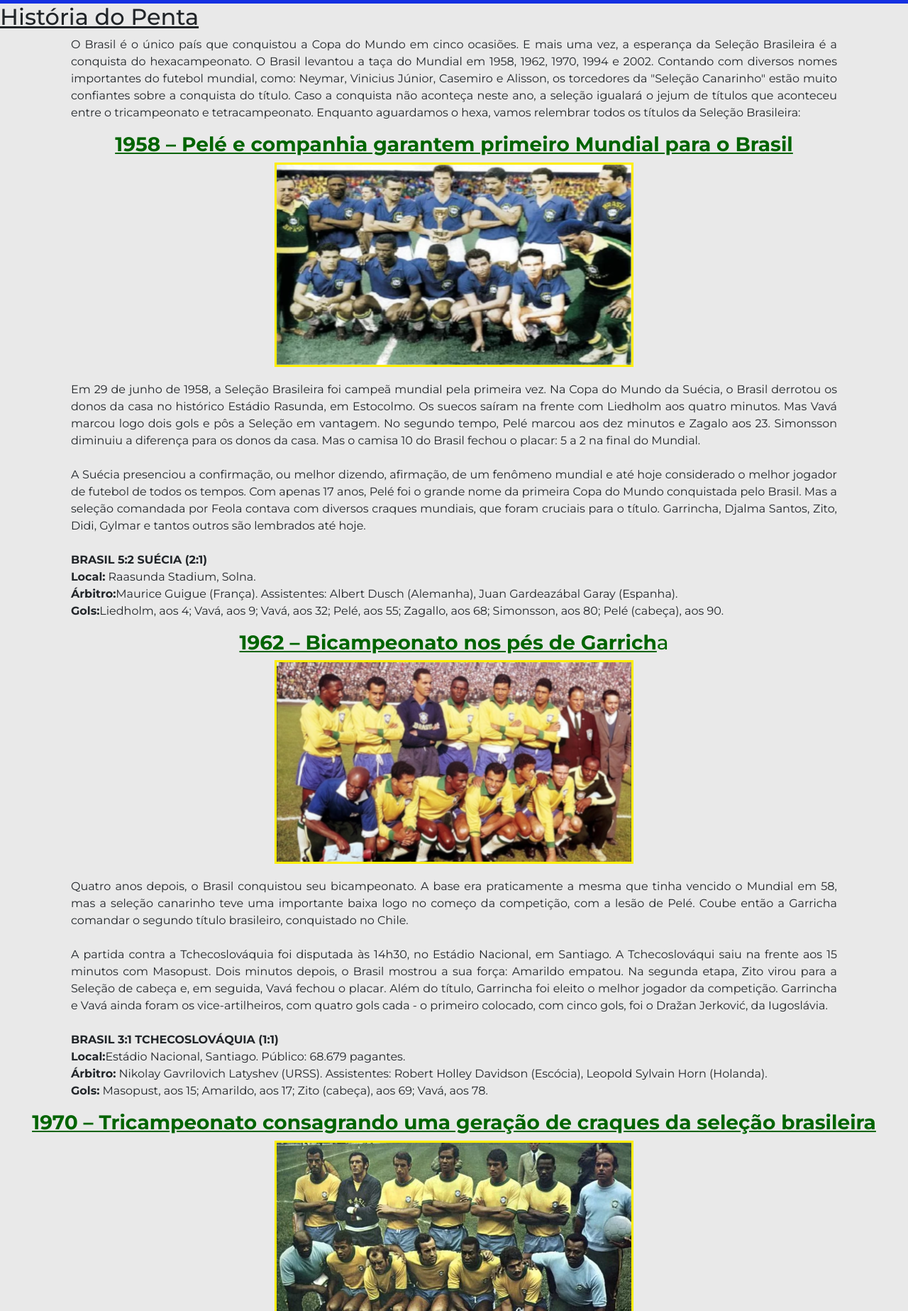
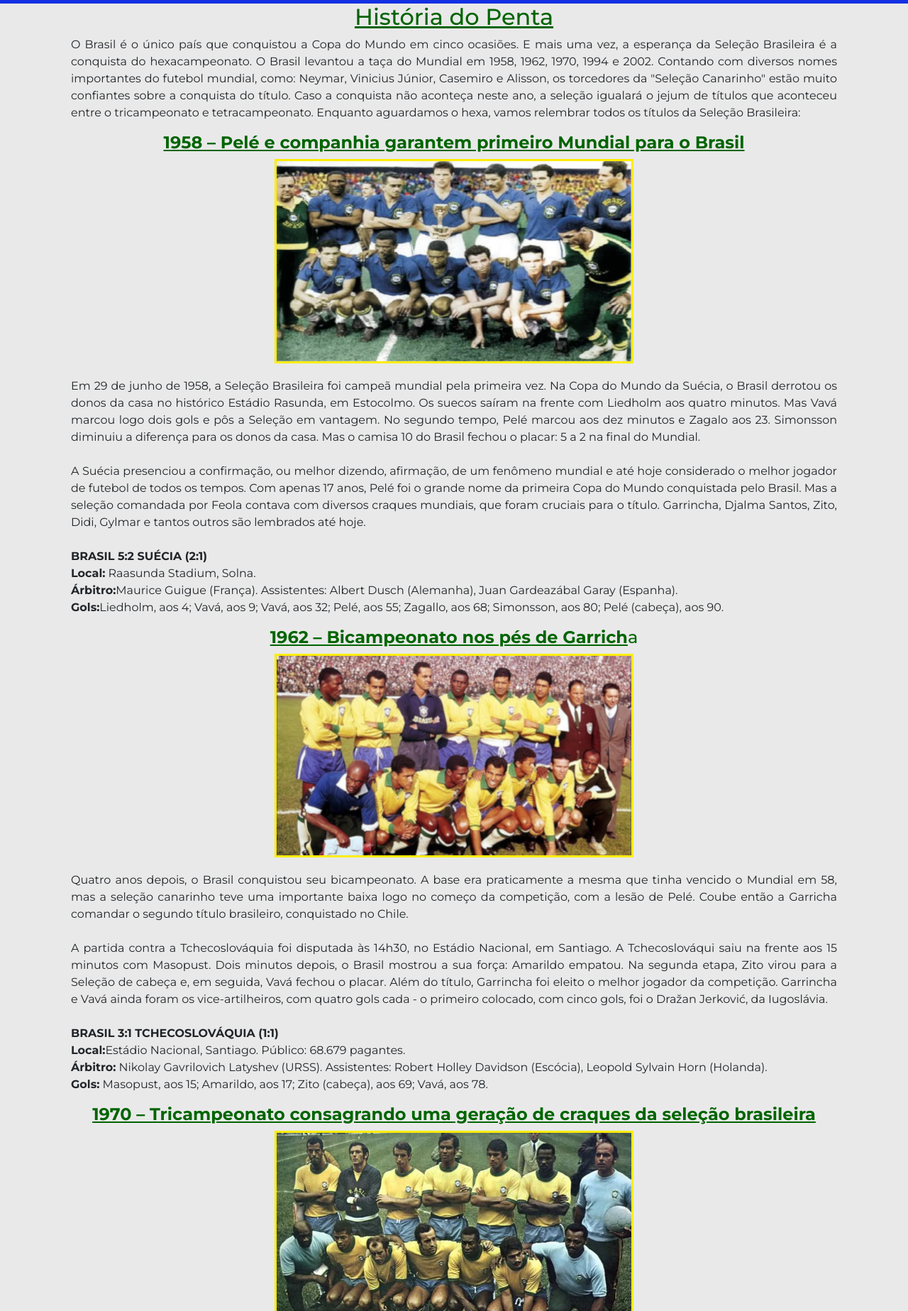
Before and after one commit to BragaMPedro/Projeto-FrontEnd-Essential---Grupo-4, a plain HTML site: page Museu-Penta.html in a window 1280 px wide. Shown: the part 53-1900 px from the top of the page at 71% size. Drawn offline with nearby package versions, Linux system fonts and the light colour scheme.

Commit message:
Mundanças
Mudanças

```diff
--- a/Museu-Penta.html
+++ b/Museu-Penta.html
@@ -55,10 +55,10 @@
 
     <script src="https://cdn.jsdelivr.net/npm/bootstrap@5.2.1/dist/js/bootstrap.bundle.min.js" integrity="sha384-u1OknCvxWvY5kfmNBILK2hRnQC3Pr17a+RTT6rIHI7NnikvbZlHgTPOOmMi466C8" crossorigin="anonymous"></script>
 
-    <h2><ins>História do Penta</ins></h2>
+    <h2 class="Titulo"><ins>História do Penta</ins></h2>
     <p>O Brasil é o único país que conquistou a Copa do Mundo em cinco ocasiões. E mais uma vez, a esperança da Seleção Brasileira é a conquista do hexacampeonato. O Brasil levantou a taça do Mundial em 1958, 1962, 1970, 1994 e 2002. Contando com diversos nomes importantes do futebol mundial, como: Neymar, Vinicius Júnior, Casemiro e Alisson, os torcedores da "Seleção Canarinho" estão muito confiantes sobre a conquista do título. Caso a conquista não aconteça neste ano, a seleção igualará o jejum de títulos que aconteceu entre o tricampeonato e tetracampeonato. Enquanto aguardamos o hexa, vamos relembrar todos os títulos da Seleção Brasileira: </p>
 
-    <h3 class="Subtitulo"><strong><ins>1958 – Pelé e companhia garantem primeiro Mundial para o Brasil</ins></strong></h3>
+    <h4 class="Subtitulo"><strong><ins>1958 – Pelé e companhia garantem primeiro Mundial para o Brasil</ins></strong></h4>
         <img class="foto" src="/assets/img/1958finall.png" alt="Imagem Seleção 1958">
         <p>Em 29 de junho de 1958, a Seleção Brasileira foi campeã mundial pela primeira vez. Na Copa do Mundo da Suécia, o Brasil derrotou os donos da casa no histórico Estádio Rasunda, em Estocolmo. Os suecos saíram na frente com Liedholm aos quatro minutos. Mas Vavá marcou logo dois gols e pôs a Seleção em vantagem. No segundo tempo, Pelé marcou aos dez minutos e Zagalo aos 23. Simonsson diminuiu a diferença para os donos da casa. Mas o camisa 10 do Brasil fechou o placar: 5 a 2 na final do Mundial.<br>
         <br>
@@ -74,7 +74,7 @@
             <br>
             <strong>Gols:</strong>Liedholm, aos 4; Vavá, aos 9; Vavá, aos 32; Pelé, aos 55; Zagallo, aos 68; Simonsson, aos 80; Pelé (cabeça), aos 90.
         </p>
-    <h3 class="Subtitulo"><strong><ins>1962 – Bicampeonato nos pés de Garrich</ins></strong>a</h3>
+    <h4 class="Subtitulo"><strong><ins>1962 – Bicampeonato nos pés de Garrich</ins></strong>a</h4>
         <img class="foto"  src="./assets/img/1962final2.png" alt="Imagem Seleção 1962">
         <p>Quatro anos depois, o Brasil conquistou seu bicampeonato. A base era praticamente a mesma que tinha vencido o Mundial em 58, mas a seleção canarinho teve uma importante baixa logo no começo da competição, com a lesão de Pelé.
         Coube então a Garricha comandar o segundo título brasileiro, conquistado no Chile.<br>
@@ -86,7 +86,7 @@
             <strong>Árbitro:</strong> Nikolay Gavrilovich Latyshev (URSS). Assistentes: Robert Holley Davidson (Escócia), Leopold Sylvain Horn (Holanda).<br>
             <strong>Gols:</strong> Masopust, aos 15; Amarildo, aos 17; Zito (cabeça), aos 69; Vavá, aos 78.
         </p>
-    <h3 class="Subtitulo"><strong><ins>1970 – Tricampeonato consagrando uma geração de craques da seleção brasileira</ins></strong></h3>
+    <h4 class="Subtitulo"><strong><ins>1970 – Tricampeonato consagrando uma geração de craques da seleção brasileira</ins></strong></h4>
         <img class="foto"src="./assets/img/1970final.png" alt="Imagem Seleção 1970">
         <p>
         O futebol brasileiro vivia uma grande fase e o técnico montou aquela que para muitos foi a melhor seleção de todos os tempos. Com tantos craques à sua disposição, o Brasil tinha um meio de campo com “quatro camisas 10”. Pelé, mais uma vez, foi o grande nome. Mas ao seu lado, ele contava com Gérson, Rivellino e Tostão. Félix, Jairzinho, Carlos Alberto Torres e outros foram nomes importantes na campanha do tri. Zagallo, presente nos títulos de 58 e 62, esteve presente na conquista de mais um título, mas dessa vez no banco de reservas, comandando a seleção brasileira<br>
@@ -98,7 +98,7 @@
             <strong>Árbitro:</strong> José Maria Ortiz de Mendibil Monastério (Espanha). Assistentes: Ferdinand Marschall (Áustria), Tofik Bakhramov (União Soviética).<br>
             <strong>Gols:</strong> Cubilla, aos 19; Clodoaldo, aos 45; Jairzinho, aos 76; Rivellino, aos 90.
         </p>
-    <h3 class="Subtitulo"><strong><ins>1994 – Fim do jejum, com um Brasil comandando por Romário</ins></strong></h3>
+    <h4 class="Subtitulo"><strong><ins>1994 – Fim do jejum, com um Brasil comandando por Romário</ins></strong></h4>
         <img class="foto"src="./assets/img/1994final.png" alt="Imagem Seleção 1994">
         <p>Depois do tricampeonato, a seleção brasileira passou 24 anos sem levantar a taça da Copa do Mundo. O Brasil teve grandes problemas nas eliminatórias e quase ficou de fora do Mundial.<br>
         <br>
@@ -111,7 +111,7 @@
             <strong>Local:</strong> Estádio Rose Bowl, em Pasadena (USA). Público: 94.194 espectadores.<br>
             <strong>Árbitro:</strong> Sándor Puhl (Hungria). Assistentes: Venancio Concepción Zárate Vásquez (Paraguai), Mohammed Fanaei (Irã)<br>
         </p>
-    <h3 class="Subtitulo"><strong><ins>2002 – “Família Scolari” garante o pentacampeonato brasileiro</ins></strong></h3>
+    <h4 class="Subtitulo"><strong><ins>2002 – “Família Scolari” garante o pentacampeonato brasileiro</ins></strong></h4>
     <img class="foto"src="./assets/img/2002final.png" alt="Imagem Seleção 2002">
          <p>A última conquista do Brasil aconteceu no dia 30 de junho de 2002, a Seleção Brasileira sagrou-se pentacampeã mundial. Luiz Felipe Scolari, que tinha trabalhos de destaque no Grêmio e Palmeiras, assumiu o comando do Brasil, após diversas trocas de técnicos durante o intervalo entre as Copas de 98 e 2002. Felipão teve à sua disposição uma seleção muito forte, com nomes importantes do futebol mundial. Ronaldo Fenômeno, em uma história de superação, após a convulsão na final de 98 e diversas lesões, foi o craque do Brasil em 2002, formando o “trio de Rs”, que contava também com os craques Rivaldo e Ronaldinho Gaúcho.<br>
         <br>
--- a/css/Museu-Penta.css
+++ b/css/Museu-Penta.css
@@ -7,10 +7,8 @@ body{
     background-color: #E9E9E9;
 }
 .Titulo{
-    color:var(--cor-brazaVerde);
-    margin-top: 5px;
+    color: darkgreen;
     text-align: center;
-    border: 1px solid darkgreen;
 
 
 }
```
